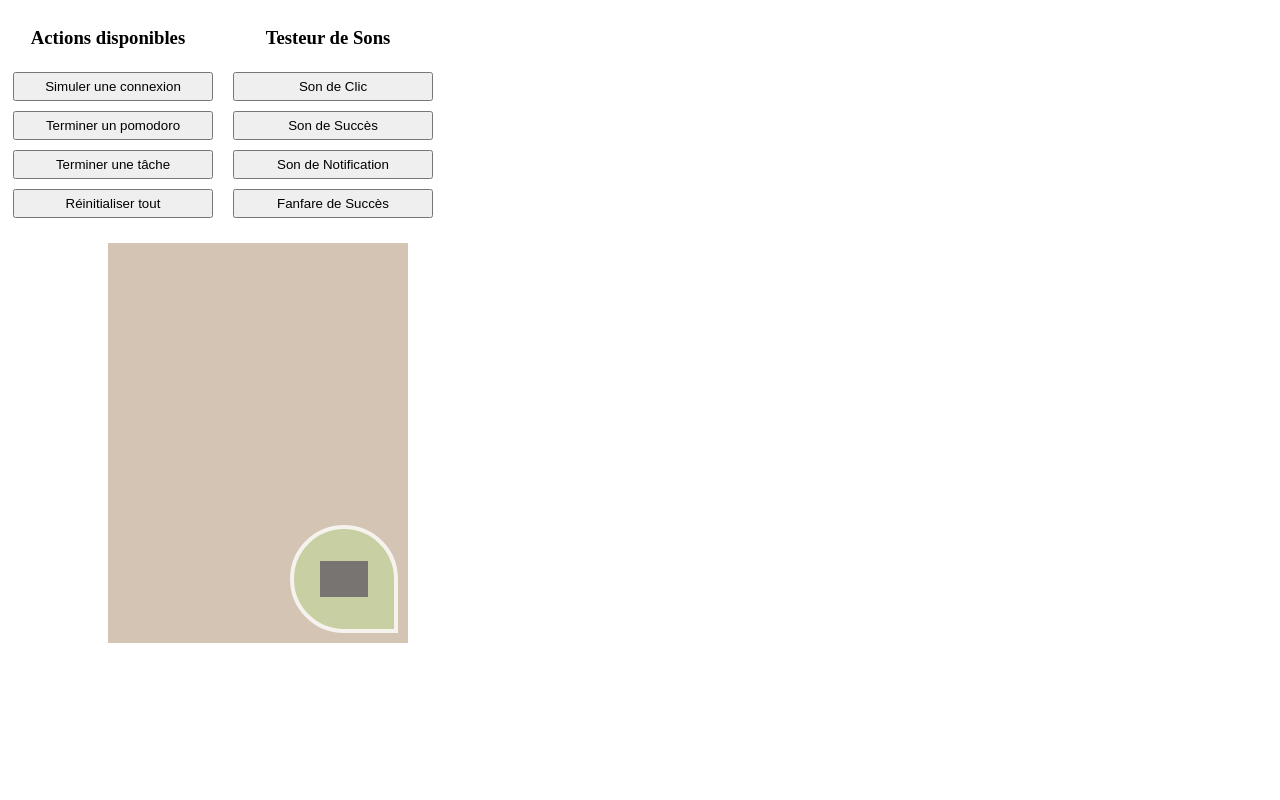
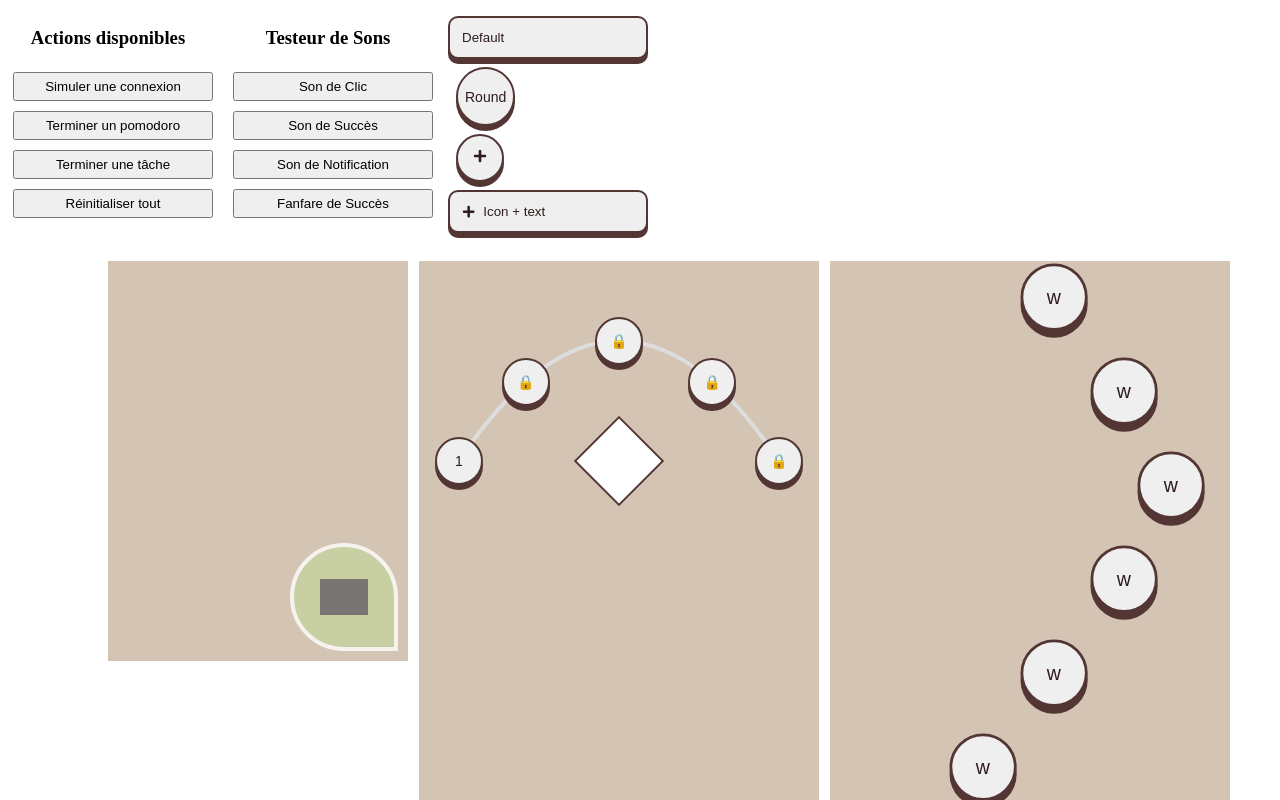
Before and after one commit to alexis-guerquin/component-sandbox, a React (Vite) app: page / in a window 1280 px wide. Shown: the top 800 px of the page. Built offline with nearby package versions, Linux system fonts and the light colour scheme; grey boxes are pictures that could not be loaded.

Commit message:
add to app :button tester + objectif & tutorial path

```diff
--- a/src/App.css
+++ b/src/App.css
@@ -1,5 +1,12 @@
 .app {
 
+}
+
+.components {
+  display: flex;
+  gap: 1px;
+  /* margin-bottom: 20px; */
+  text-align: center;
 }
 
 .daily-missions {
@@ -16,3 +23,22 @@
   margin-bottom: 20px;
   text-align: center;
 }
+
+.buttons {
+  width: 200px;
+}
+
+.tutorial-path {
+  background-color: var(--brown-200);
+  width: auto;
+  height: auto;
+  margin-left: 10px;
+}
+
+.grid {
+  width: 400px;
+  height: fit-content;
+  min-height: 400px;
+  margin-left: 10px;
+  background-color: var(--brown-200);
+}
--- a/src/App.tsx
+++ b/src/App.tsx
@@ -3,6 +3,11 @@ import DailyQuest from './components/Quests/DailyQuest/DailyQuest';
 import { QuestProvider } from './contexts/QuestContext';
 import ComponentTester from './components/Testers/ComponentTester/ComponentTester';
 import SoundTester from './components/Testers/SoundTester/SoundTester';
+import TutorialPath from './components/TutorialPath/TutorialPath';
+import ThreeDButton from './components/Buttons/3DButton/3dbutton';
+import { FaPlus } from 'react-icons/fa';
+// import Grid from './components/Path/Grid/Grid';
+import Objectives from './components/Path/Objectives';
 
 function App() {
   return (
@@ -11,11 +16,28 @@ function App() {
         <div className="tester">
           <ComponentTester />
           <SoundTester />
+          <div className="buttons">
+            <ThreeDButton text="Default" enableSound={true} />
+            <ThreeDButton text="Round" variant="round" enableSound={true}/>
+            <ThreeDButton text="" icon={FaPlus} variant="round" enableSound={true} />
+            <ThreeDButton text="Icon + text" icon={FaPlus} enableSound={true} />
+          </div>
         </div>
-        <div className="daily-missions">
-          <DailyQuest
-            style="pomodoro"
+
+        <div className="components">
+          <div className="daily-missions">
+            <DailyQuest
+              style="pomodoro"
+            />
+          </div>
+          <div className="tutorial-path">
+            <TutorialPath />
+          </div>
+          <div className="grid">
+          <Objectives
+            // onObjectiveClick={(position) => console.log(`Mission ${position} complétée`)}
           />
+          </div>
         </div>
       </QuestProvider>
     </div>
```
